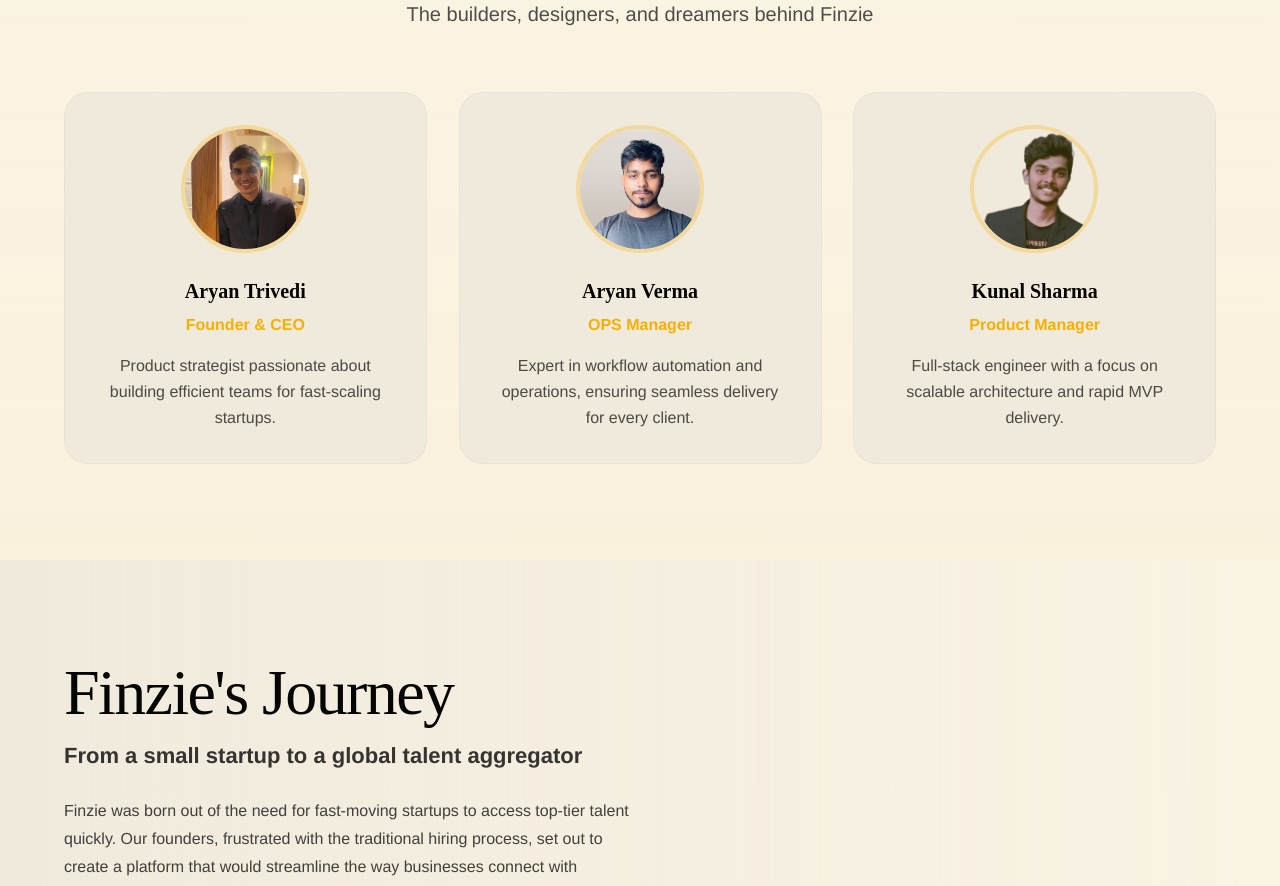
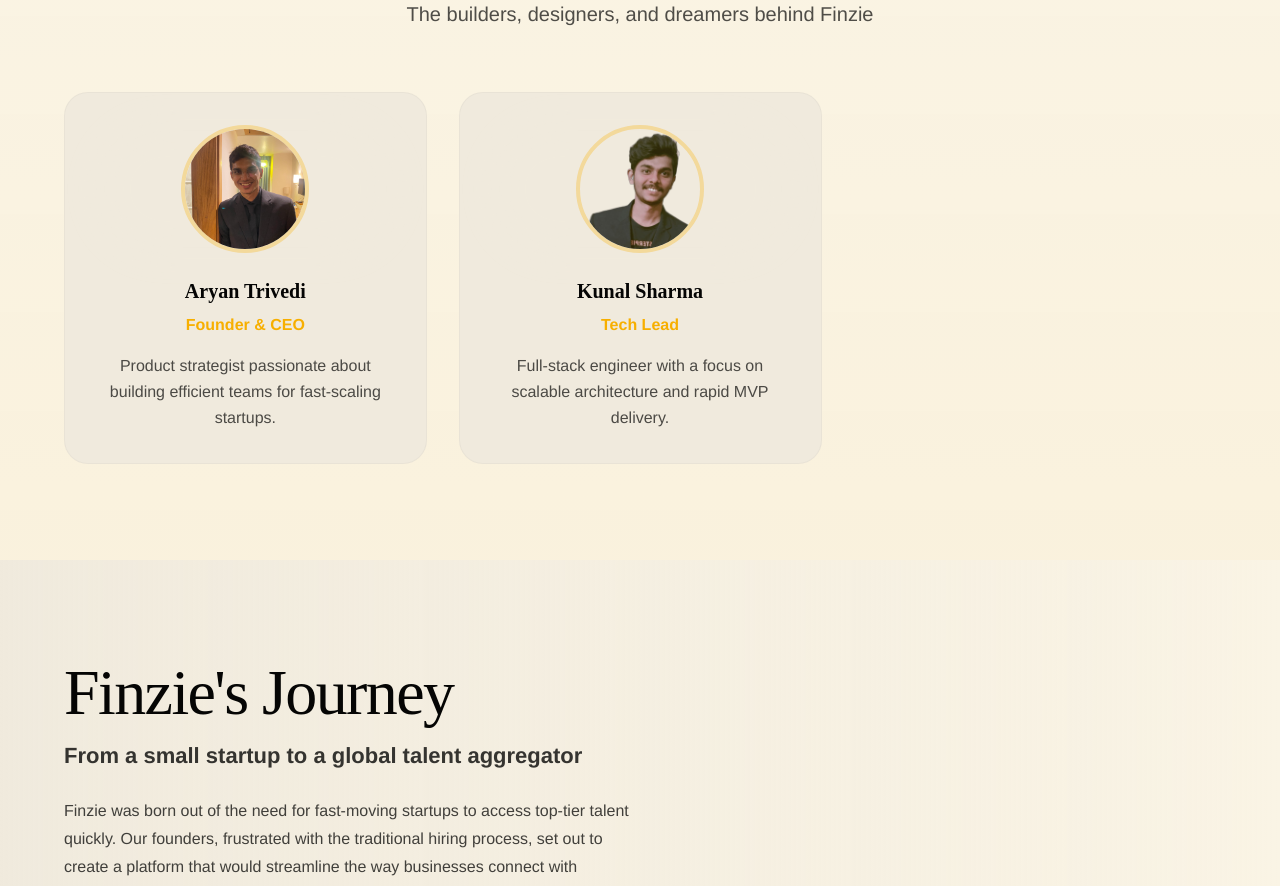
Before and after one commit to aryantrivedi28/aitm-isolated, a Next.js app: page /about-us in a window 1280 px wide. Shown: the part 1000-1886 px from the top of the page. Built offline with nearby package versions, Linux system fonts and the light colour scheme.

Commit message:
about section ui

```diff
--- a/src/app/about-us/page.tsx
+++ b/src/app/about-us/page.tsx
@@ -66,14 +66,8 @@ export default function AboutPage() {
       img: "/aryan_t.jpg",
     },
     {
-      name: "Aryan Verma",
-      role: "OPS Manager",
-      desc: "Expert in workflow automation and operations, ensuring seamless delivery for every client.",
-      img: "/aryan_v.png",
-    },
-    {
       name: "Kunal Sharma",
-      role: "Product Manager",
+      role: "Tech Lead",
       desc: "Full-stack engineer with a focus on scalable architecture and rapid MVP delivery.",
       img: "/kunal.png",
     },
```
